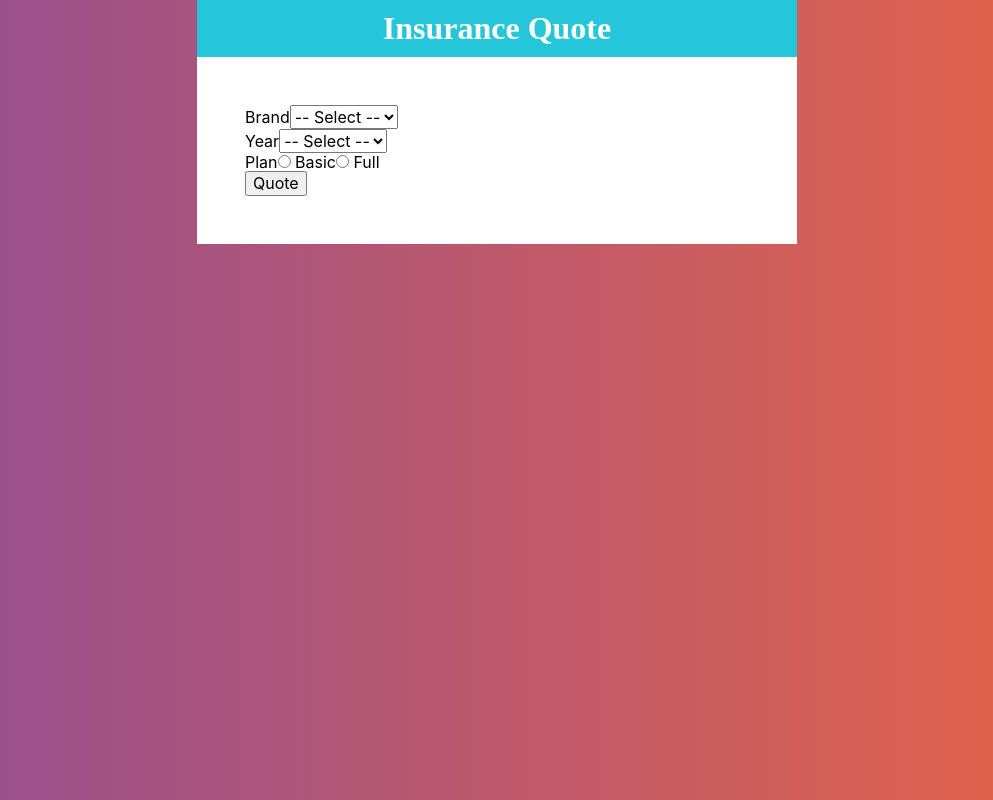
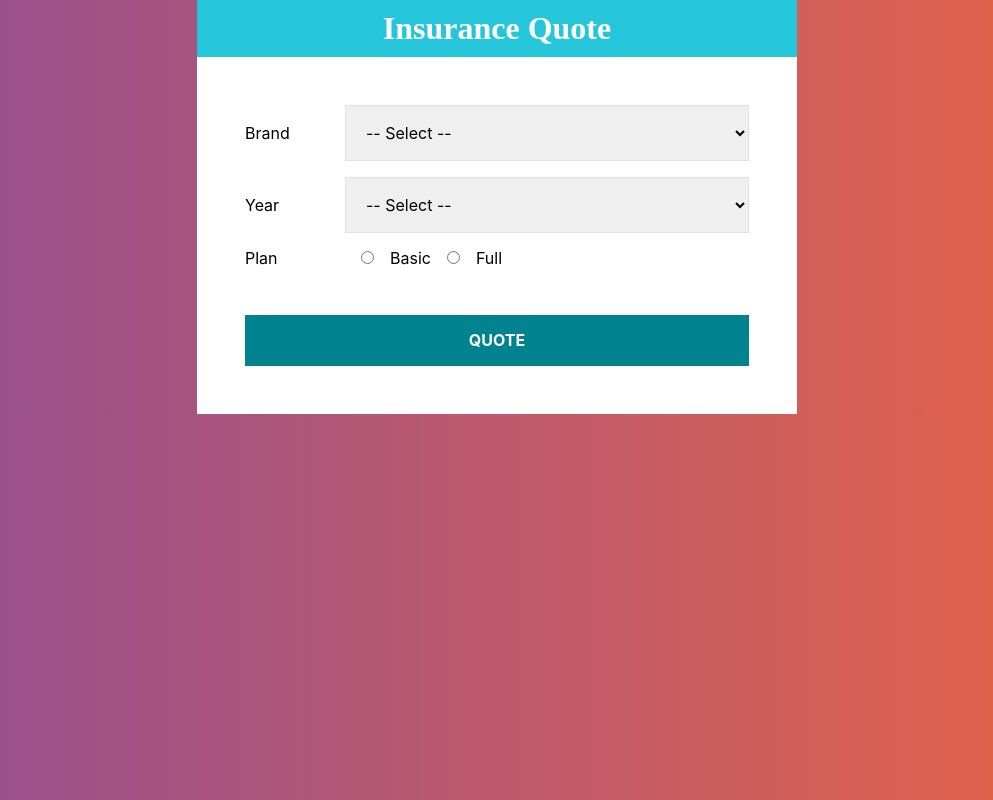
Before and after one commit to lourdesmendoza/valued-price, a React (Create React App) app: page / in a window 1280 px wide. Shown: the whole page, without its empty margins (143-1136 px from the left). Built offline with nearby package versions, Linux system fonts and the light colour scheme.

Commit message:
Modified css

```diff
--- a/src/components/Form.js
+++ b/src/components/Form.js
@@ -1,21 +1,68 @@
-import React from 'react';
+import React, { useState } from 'react';
+import styled from '@emotion/styled';
+
+const Field = styled.div`
+    display: flex;
+    margin-bottom: 1rem;
+    align-items: center;
+`;
+
+const Label = styled.label`
+    flex: 0 0 100px;
+`;
+
+const Select = styled.select`
+    display: block;
+    width: 100%;
+    padding: 1rem;
+    border: 1px solid #e1e1e1;
+    --webkit-appearance: none;
+`;
+
+const Input = styled.input`
+    margin: 0 1rem;
+`;
+
+const Button = styled.button`
+    background-color: #00838F;
+    font-size: 16px;
+    width: 100%;
+    padding: 1rem;
+    color: #ffffff;
+    text-transform: uppercase;
+    font-weight: bold;
+    border: none;
+    transition: background-color .3s ease;
+    margin-top: 2rem;
+
+    &:hover {
+        cursor: pointer;
+        background-color: #26C6DA;
+
+    }
+`;
 
 const Form = () => {
+    const [data, setData] = useState({
+
+    });
+
+
     return (
         <form>
-            <div>
-                <label>Brand</label>
-                <select>
+            <Field>
+                <Label>Brand</Label>
+                <Select>
                     <option value="">-- Select --</option>
                     <option value="american">American</option>
                     <option value="european">European</option>
                     <option value="asian">Asian</option>
-                </select>
-            </div>
+                </Select>
+            </Field>
 
-            <div>
-                <label>Year</label>
-                <select>
+            <Field>
+                <Label>Year</Label>
+                <Select>
                     <option value="">-- Select --</option>
                     <option value="2021">2021</option>
                     <option value="2020">2020</option>
@@ -27,25 +74,25 @@
                     <option value="2014">2014</option>
                     <option value="2013">2013</option>
                     <option value="2012">2012</option>
-                </select>
-            </div>
+                </Select>
+            </Field>
 
-            <div>
-                <label>Plan</label>
-                <input
+            <Field>
+                <Label>Plan</Label>
+                <Input
                     type="radio"
                     name="plan"
                     value="basic"
                 /> Basic
 
-                <input
+                <Input
                     type="radio"
                     name="plan"
                     value="full"
                 /> Full
-            </div>
+            </Field>
 
-            <button type="button">Quote</button>
+            <Button type="button">Quote</Button>
         </form>
      );
 }
```
